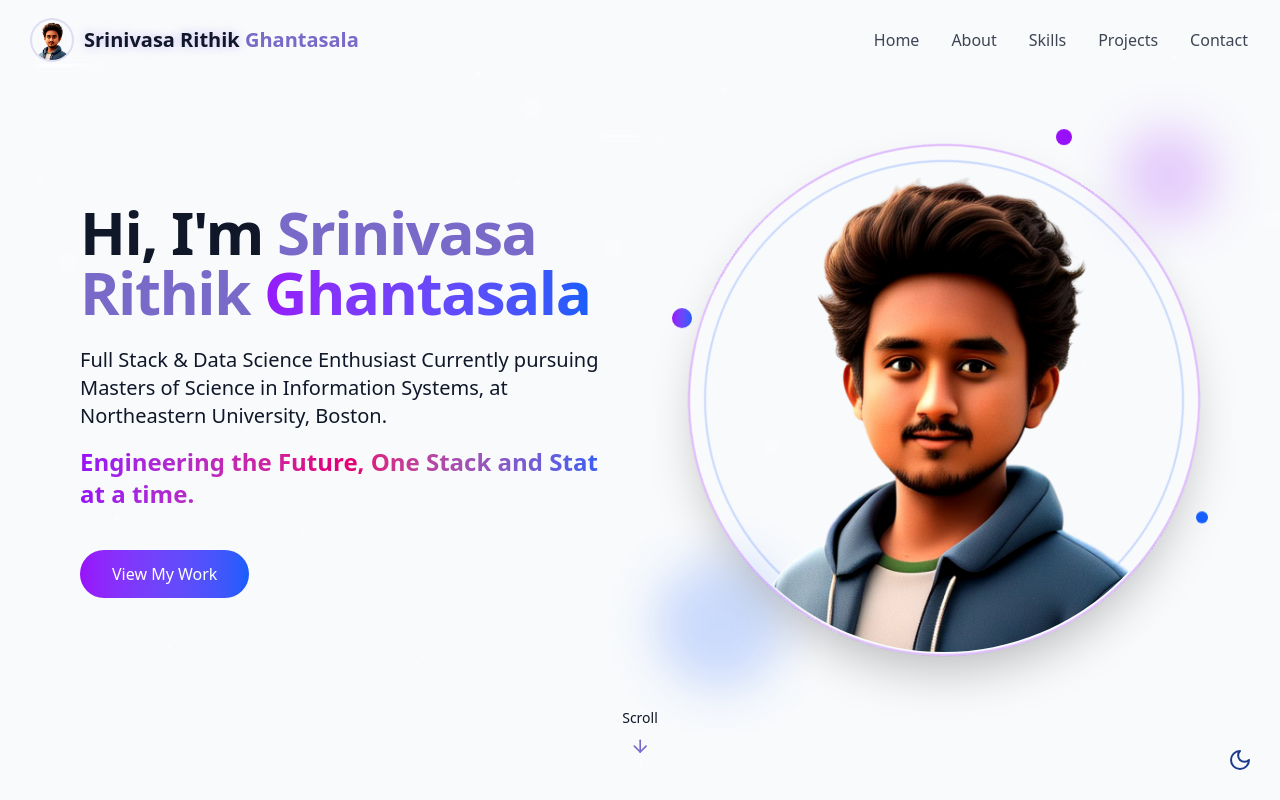
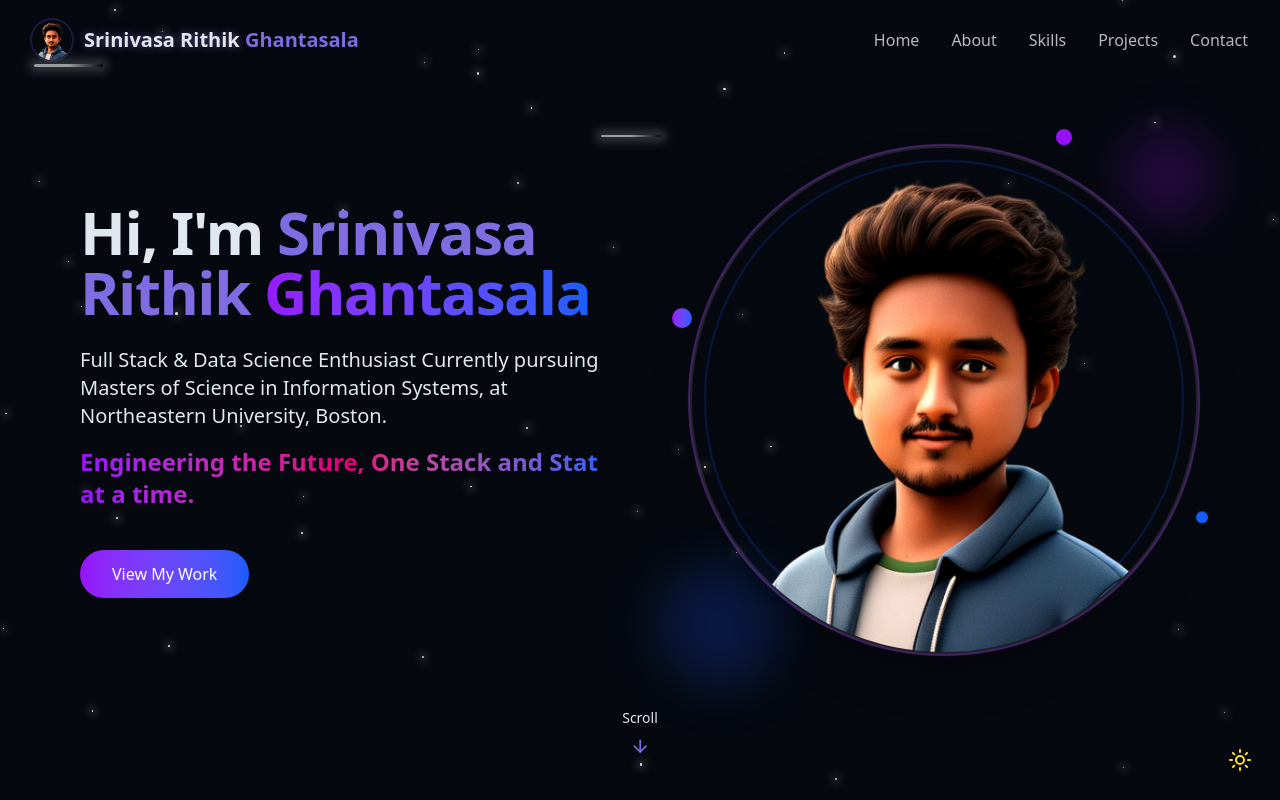
Before and after one commit to ghantasala-sr/portfolio-gsr, a React (Vite) app: page / in a window 1280 px wide. Shown: the top 800 px of the page. Built offline with nearby package versions, Linux system fonts and the light colour scheme.

Commit message:
Deploy to production 3

```diff
--- a/src/components/ThemeToggle.jsx
+++ b/src/components/ThemeToggle.jsx
@@ -3,15 +3,22 @@
 import { cn } from "@/lib/utils";
 
 export const ThemeToggle = () => {
-  const [isDarkMode, setIsDarkMode] = useState(false);
+  const [isDarkMode, setIsDarkMode] = useState(true); // Changed default to true
 
   useEffect(() => {
     const storedTheme = localStorage.getItem("theme");
-    if (storedTheme === "dark") {
+
+    // If no stored theme exists, default to dark mode
+    if (!storedTheme) {
+      document.documentElement.classList.add("dark");
+      localStorage.setItem("theme", "dark");
       setIsDarkMode(true);
+    } else if (storedTheme === "dark") {
       document.documentElement.classList.add("dark");
+      setIsDarkMode(true);
     } else {
-      localStorage.setItem("theme", "light");
+      // Only set to light mode if explicitly stored as "light"
+      document.documentElement.classList.remove("dark");
       setIsDarkMode(false);
     }
   }, []);
```
